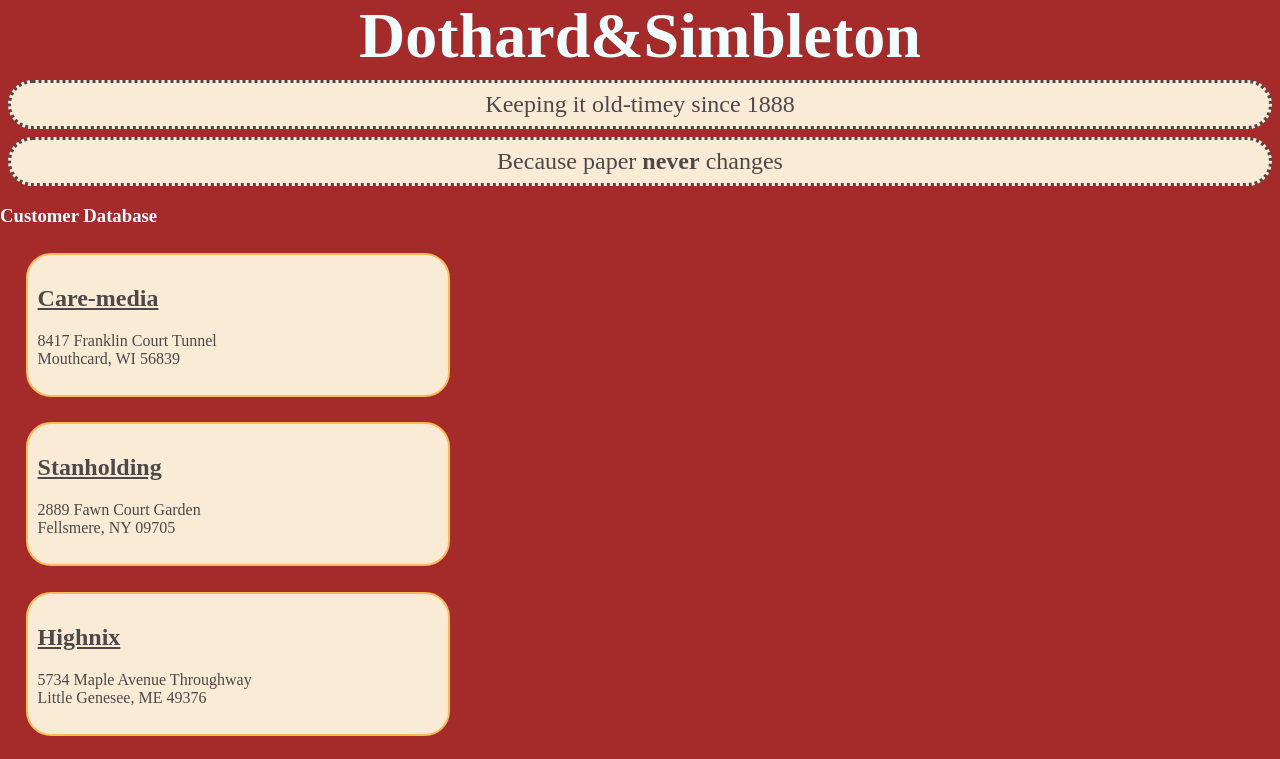
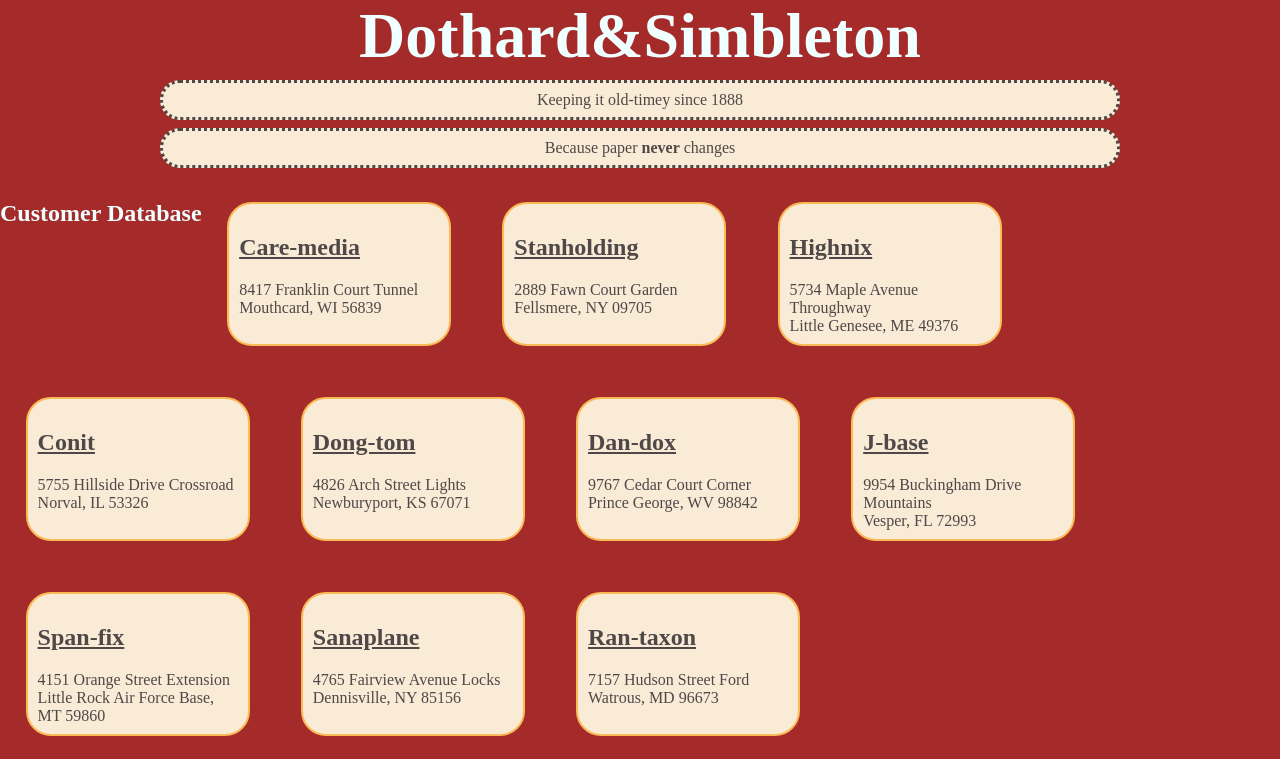
Before and after one commit to alambrow/dothard-simbleton, a plain HTML site: page index.html in a window 1280 px wide. Shown: the top 759 px of the page. Drawn offline with Linux system fonts and the light colour scheme.

Commit message:
weirder styling

```diff
--- a/styles/main.css
+++ b/styles/main.css
@@ -11,24 +11,33 @@ h1 {
     font-size: 4rem;
 }
 
+h3 {
+    text-align: center;
+    font-size: 1.5rem;
+}
+
 .header {
     text-align: center;
-    font-size: 1.5rem;
+    font-size: 1rem;
     background-color: antiquewhite;
     color:rgb(78, 72, 72);
     border: dotted .2rem rgb(78, 72, 72);
-    margin: .5rem;
+    margin: .5rem 10rem;
     padding: .5rem;
     border-radius: 25px;
 }
 
+.database {
+    display: flex;
+    flex-flow: row wrap;
+}
 
 .customer {
     border: .1rem dotted antiquewhite;
     border-radius: 25px;
     border: 2px solid #fabb56;
     padding: 10px;
-    width: 400px;
+    width: 200px;
     height: 120px;
     background-color: antiquewhite;
     color: rgb(78, 72, 72);
```
